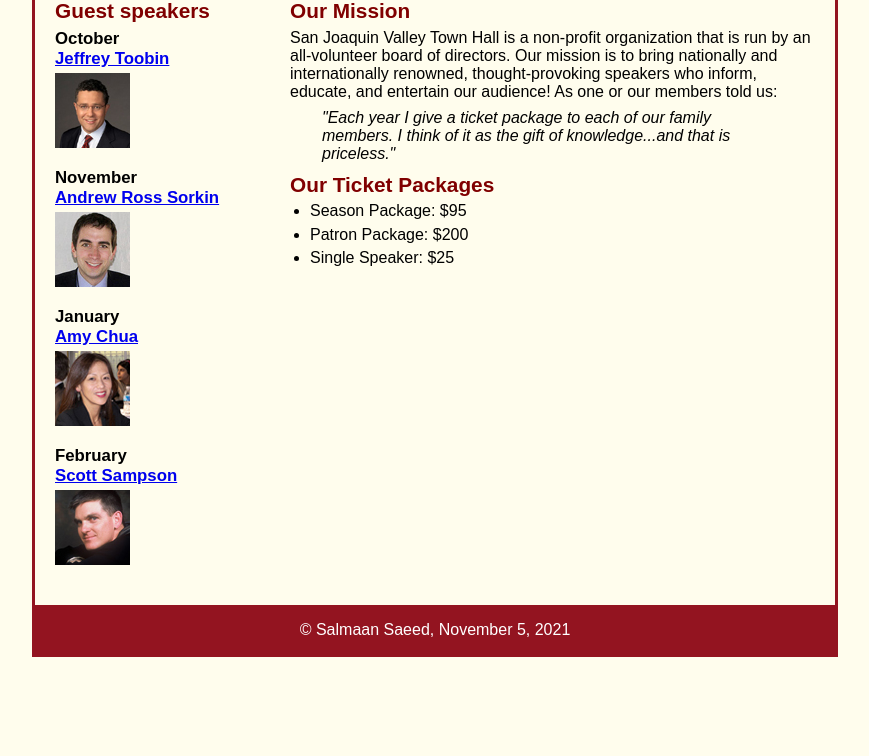
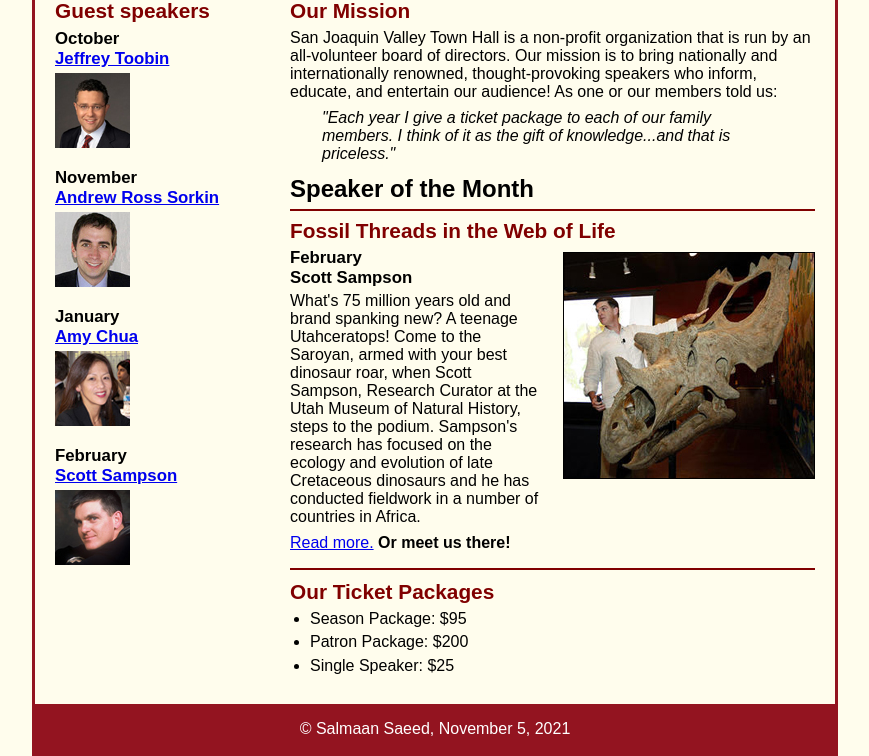
Before and after one commit to sagedemage/A12, a plain HTML site: page index.html in a window 1280 px wide. Shown: the part 129-885 px from the top of the page, without its empty margins (205-1074 px from the left). Before the commit the page ends 800 px from the top, so only its background shows below. Drawn offline with Linux system fonts and the light colour scheme.

Commit message:
Added the "Speaker of the Month" header with content and modified the css file to properly format the "Speaker of the Month" header the content below it.

```diff
--- a/index.html
+++ b/index.html
@@ -31,6 +31,26 @@
 			I think of it as the gift of knowledge...and that is priceless.&quot;
 			</blockquote>
 
+			<h1> Speaker of the Month </h1>
+			<article>
+				<h2> Fossil Threads in the Web of Life </h2>
+
+				<img src="images/sampson_dinosaur.jpg" alt="Sampson next to the dinosaur fossil">
+
+				<h3> February <br>
+				Scott Sampson </h3>
+
+				<p>
+				What's 75 million years old and brand spanking new? A teenage Utahceratops!
+				Come to the Saroyan, armed with your best dinosaur roar, when Scott Sampson,
+				Research Curator at the Utah Museum of Natural History, steps to the podium.
+				Sampson's research has focused on the ecology and evolution of late Cretaceous
+				dinosaurs and he has conducted fieldwork in a number of countries in Africa.
+				</p>
+				<p>
+				<a href="speakers/sampson.html"> Read more.</a> <b>Or meet us there!</b>
+				</p>
+			</article>
 			<h2> Our Ticket Packages </h2>
 			<ul>
 				<li> Season Package: $95 </li>
--- a/styles/main.css
+++ b/styles/main.css
@@ -99,11 +99,10 @@ aside img {
 footer {
 	background-color: #931420;
 	color: white;
-	clear: left;
+	clear: both;
 	margin-bottom: -1px;
 	margin-left: -1px;
 	margin-right: -1px;
-
 }
 
 footer p {
@@ -112,7 +111,42 @@ footer p {
 	padding-bottom: 1em;
 }
 
+article {
+	padding-top: .5em;
+	padding-bottom: .5em;
+	border-top: 2px solid #800000;
+	border-bottom: 2px solid #800000;
+}
+
+article img {
+	float: right;
+	margin-top: 4px;
+	margin-bottom: 5px;
+	margin-left: 10px;
+	border: 1px solid black;
+}
+
+article h2 {
+	padding-top: 0;
+}
+
+article h3 {
+	font-size: 105%;
+	padding-bottom: .25em;
+}
+
+article p {
+	width: 250px;
+}
+
 /* Styles for other elements */
+h1 {
+	font-size: 150%;
+	padding-top: .5em;
+	padding-bottom: .25em;
+	margin: 0;
+}
+
 a:hover {
 	font-style: italic;
 }
```
